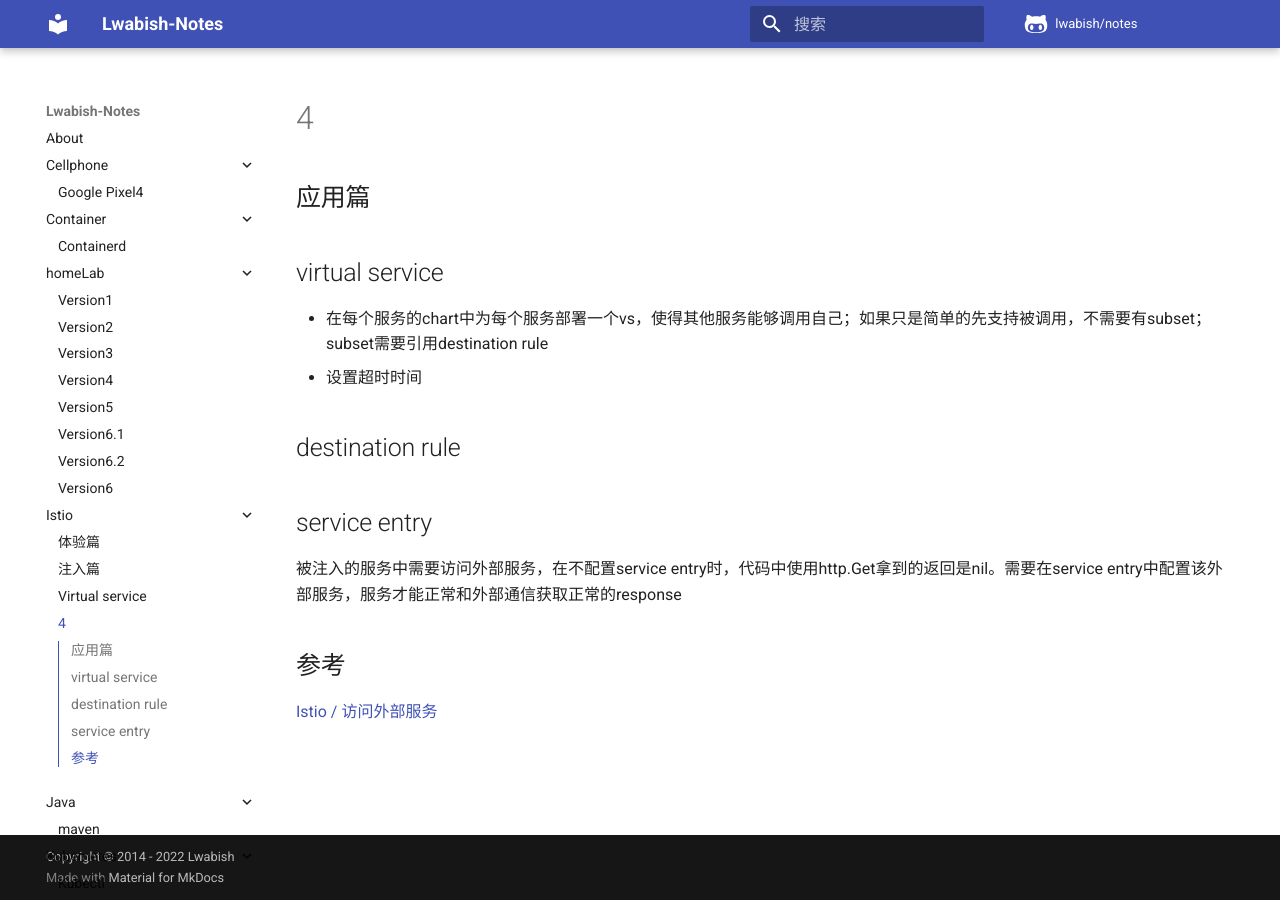
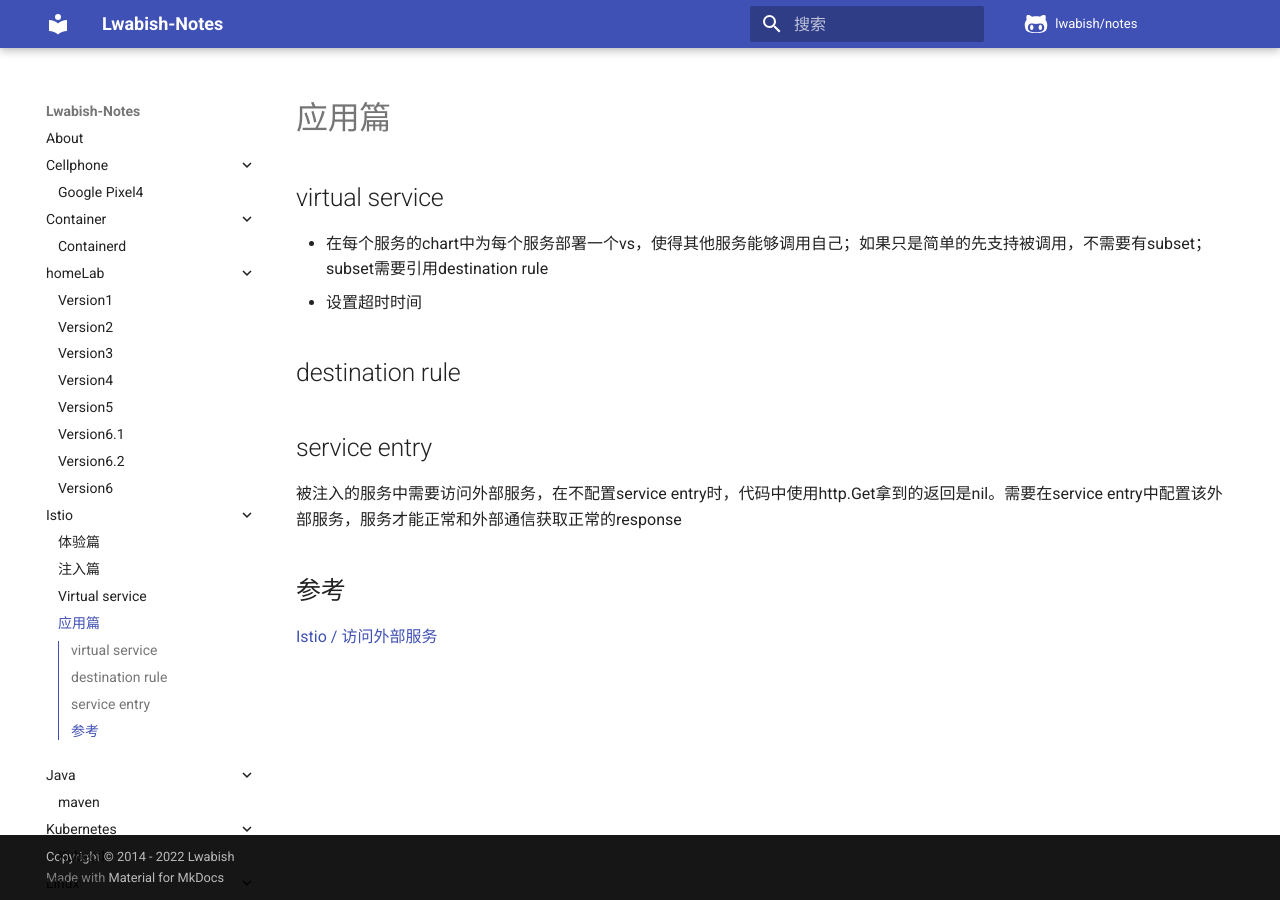
Before and after one commit to lwabish/notes, an MkDocs documentation site: the page built from docs/istio/4.md, in a window 1280 px wide. Built offline with MkDocs 1.6.1 and Material for MkDocs 9.7.7, drawn with Linux system fonts in a browser that asks for light colours; comment, search, counter and statistics services are not loaded.

Commit message:
feat: 🎸 title

```diff
--- a/docs/istio/4.md
+++ b/docs/istio/4.md
@@ -1,4 +1,4 @@
-## 应用篇
+# 应用篇
 
 ## virtual service
 
```
Also changed, not shown: 1 other file.
